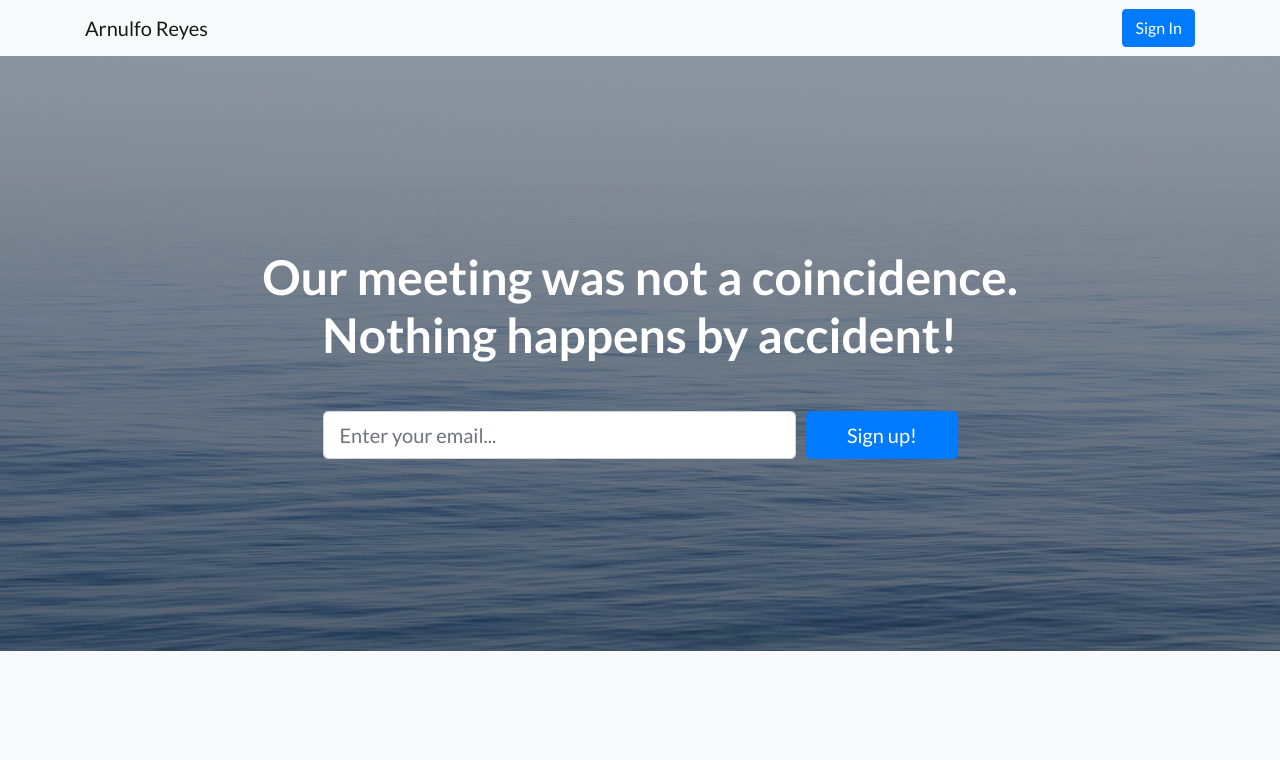
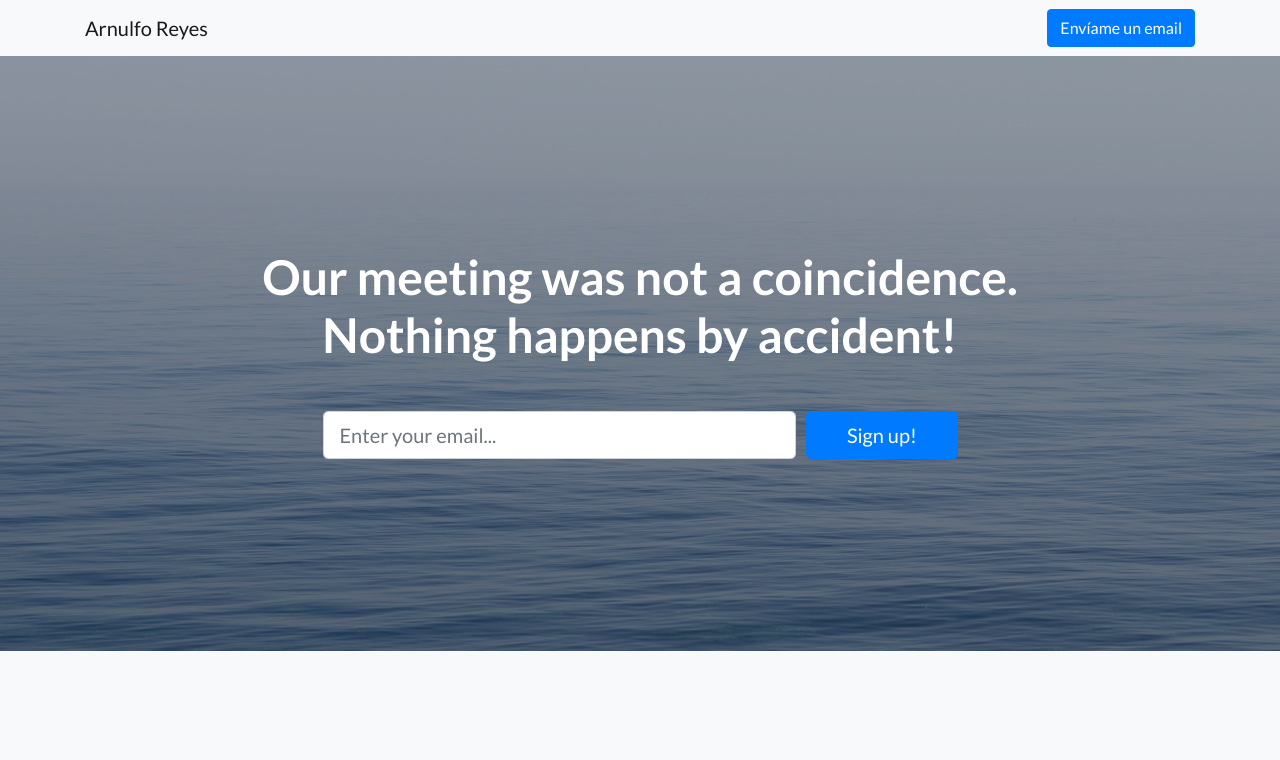
Before and after one commit to yosef7/personal-page, a website: page index.html in a window 1280 px wide. Shown: the top 760 px of the page. Drawn offline with Linux system fonts and the light colour scheme.

Commit message:
Enviarme un email

```diff
--- a/index.html
+++ b/index.html
@@ -29,7 +29,7 @@
   <nav class="navbar navbar-light bg-light static-top">
     <div class="container">
       <a class="navbar-brand" href="index.html">Arnulfo Reyes</a>
-      <a class="btn btn-primary" href="#">Sign In</a>
+      <a class="btn btn-primary" href="mailto:josereyes_jdi@aol.com">Envíame un email</a>
     </div>
   </nav>
 
```
